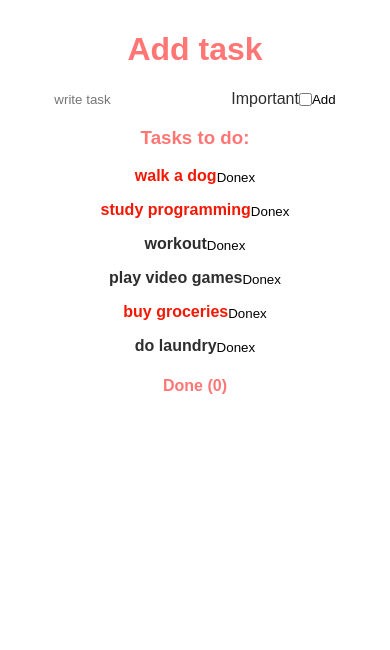
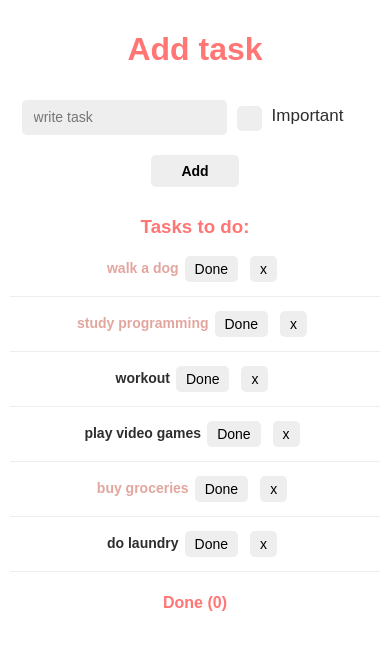
Before and after one commit to Kotwin98/toDoApp, a React (Create React App) app: page / in a window 390 px wide. Shown: the top 650 px of the page. Built offline with nearby package versions, Linux system fonts and the light colour scheme.

Commit message:
Style the app

```diff
--- a/src/components/AddTask/AddTask.js
+++ b/src/components/AddTask/AddTask.js
@@ -1,4 +1,5 @@
 import React, { Component } from 'react';
+import './AddTask.scss';
 
 class AddTask extends Component {
     state = {
@@ -33,21 +34,24 @@ class AddTask extends Component {
 
     render() {
         return (
-            <div>
+            <div className="form">
                 <input
+                    className="inputText"
                     type="text"
                     placeholder="write task"
                     value={this.state.text}
                     onChange={this.handleText}
                 />
-                <label htmlFor="important">
+                <label htmlFor="important" className="container">
                     Important
                     <input
+                        className="checkbox"
                         type="checkbox"
                         id="important"
                         checked={this.state.checked}
                         onChange={this.handleCheckbox}
                     />
+                    <span className="checkmark"></span>
                 </label>
                 <button onClick={this.handleClick}>Add</button>
             </div>
--- /dev/null
+++ b/src/components/AddTask/AddTask.scss
@@ -0,0 +1,98 @@
+.form {
+    font-size: 16px;
+    max-width: 450px;
+    margin: 0 auto;
+    button {
+      margin: 10px auto;
+      padding: 8px 30px;
+      font-size: 16px;
+      font-weight: bold;
+      background-color: #eee;
+      border-radius: 5px;
+      transition: 0.2s ease;
+      cursor: pointer;
+      &:hover {
+        transform: scale(1.1);
+        background-color: #e2a69e;
+        color: #fff;
+      }
+    }
+    .inputText {
+      margin: 10px;
+      padding: 8px 12px;
+      border-radius: 5px;
+      background-color: #eee;
+      height: 35px;
+      font-size: 16px;
+    }
+    input {
+      font-family: "Ubuntu", sans-serif;
+    }
+    /* checkbox */
+    .container {
+      position: relative;
+      padding-left: 35px;
+      padding-right: 35px;
+      margin-bottom: 12px;
+      cursor: pointer;
+      font-size: 17px;
+      -webkit-user-select: none;
+      -moz-user-select: none;
+      -ms-user-select: none;
+      user-select: none;
+      & input {
+        position: absolute;
+        opacity: 0;
+        cursor: pointer;
+        height: 0;
+        width: 0;
+      }
+      .checkmark {
+        position: absolute;
+        top: 0;
+        left: 0;
+        height: 25px;
+        width: 25px;
+        background-color: #eee;
+        border-radius: 5px;
+      }
+      &:hover input ~ .checkmark {
+        background-color: #ccc;
+      }
+      & input:checked ~ .checkmark {
+        background-color: #e2a69e;
+      }
+      .checkmark:after {
+        content: "";
+        position: absolute;
+        display: none;
+      }
+      & input:checked ~ .checkmark:after {
+        display: block;
+      }
+      & .checkmark:after {
+        left: 9px;
+        top: 5px;
+        width: 5px;
+        height: 10px;
+        border: solid white;
+        border-width: 0 3px 3px 0;
+        -webkit-transform: rotate(45deg);
+        -ms-transform: rotate(45deg);
+        transform: rotate(45deg);
+      }
+    }
+  }
+
+  @media (max-width: 767px) {
+    .form,
+    button,
+    .inputText {
+      font-size: 14px !important;
+    }
+    .form button:hover {
+      transform: none;
+      background-color: #eeeeee;
+      color: #2e2e2e;
+    }
+  }
--- a/src/components/TaskList/Task/Task.js
+++ b/src/components/TaskList/Task/Task.js
@@ -1,19 +1,20 @@
 import React from 'react';
+import './Task.scss';
 
 const Task = props => {
     const style = {
-        color: '#f41804'
+        color: '#e2a69e'
     };
     const { text, id, active, important } = props.task;
     if (active) {
         return (
-            <div>
+            <div className="taskActive">
                 <p>
                     <strong style={important ? style : null}>{text}</strong>
-                    <button onClick={() => props.change(id)}>
+                    <button className="done" onClick={() => props.change(id)}>
                         Done
                     </button>
-                    <button onClick={() => props.delete(id)}>
+                    <button className="delete" onClick={() => props.delete(id)}>
                         x
                     </button>
                 </p>
@@ -21,10 +22,10 @@ const Task = props => {
         );
     } else {
         return (
-            <div>
+            <div className="taskDone">
                 <p>
                     <strong>{text}</strong>
-                    <button onClick={() => props.delete(id)}>
+                    <button className="delete" onClick={() => props.delete(id)}>
                         x
                     </button>
                 </p>
--- /dev/null
+++ b/src/components/TaskList/Task/Task.scss
@@ -0,0 +1,53 @@
+.taskActive {
+    border-bottom: 1px solid #eeeeee;
+    .delete,
+    .done {
+      margin: 0 6px;
+      padding: 5px 10px;
+      background-color: #eeeeee;
+      border-radius: 5px;
+      cursor: pointer;
+      transition: 0.2s ease;
+      &:hover {
+        transform: scale(1.2);
+        background-color: #e2a69e;
+        color: #fff;
+      }
+    }
+  }
+  .doneTask {
+    margin-bottom: 20px;
+  }
+  .taskDone {
+    font-size: 15px;
+    .delete {
+      margin: 0 6px;
+      padding: 5px 10px;
+      background-color: #eeeeee;
+      border-radius: 5px;
+      cursor: pointer;
+      transition: 0.2s ease;
+      &:hover {
+        transform: scale(1.2);
+        background-color: #e2a69e;
+        color: #fff;
+      }
+    }
+    .taskComplete {
+      font-size: 12px;
+      display: block;
+    }
+  }
+
+  @media (max-width: 767px) {
+    .taskActive {
+      font-size: 14px;
+    }
+    .taskActive .done:hover,
+    .taskActive .delete:hover,
+    .taskDone .delete:hover {
+      transform: none;
+      background-color: #eeeeee;
+      color: #2e2e2e;
+    }
+  }
--- a/src/components/TaskList/TaskList.js
+++ b/src/components/TaskList/TaskList.js
@@ -1,5 +1,6 @@
 import React from 'react';
 import Task from './Task/Task';
+import './TaskList.scss';
 
 const TaskList = props => {
     const active = props.tasks.filter(task => task.active);
@@ -28,10 +29,10 @@ const TaskList = props => {
                 <h3>Tasks to do:</h3>
                 {activeTasks.length > 0 ? activeTasks : 'No added tasks'}
             </div>
-            <div>
+            <div className="doneTask">
                 <h4>Done ({doneTasks.length})</h4>
                 {done.length > 5 && (
-                    <span>Your last 5 tasks:</span>
+                    <span className="doneTaskText">Your last 5 tasks:</span>
                 )}
                 {doneTasks.slice(0, 5)}
             </div>
--- /dev/null
+++ b/src/components/TaskList/TaskList.scss
@@ -0,0 +1,6 @@
+.doneTask h4 {
+    margin-bottom: 10px;
+  }
+  .doneTaskText {
+    font-size: 14px;
+  }
--- a/src/index.scss
+++ b/src/index.scss
@@ -31,7 +31,8 @@
     display: flex;
     align-items: center;
     justify-content: center;
-    background: #ff9068;
+    background: #e2a69e;
+    //background: linear-gradient(45deg, #fcddb5, #7e3aea);
     height: 100%;
   }
 
```
